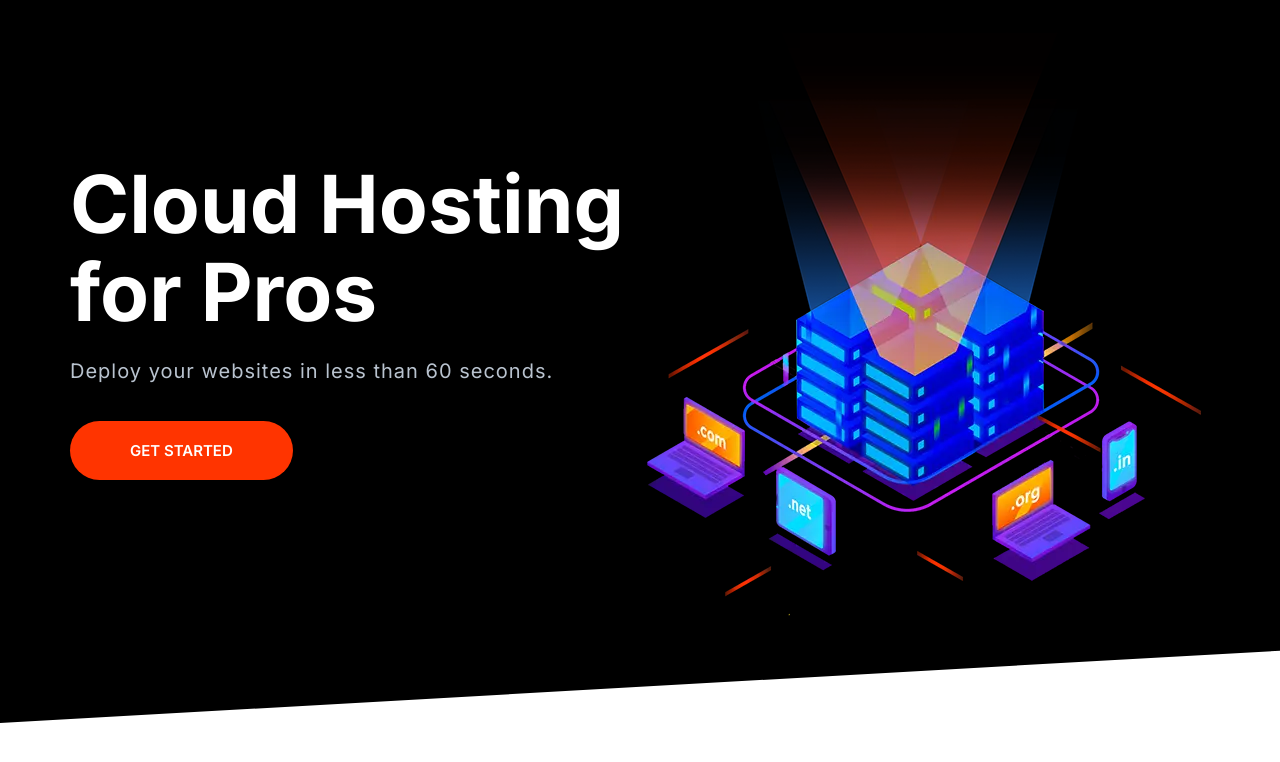
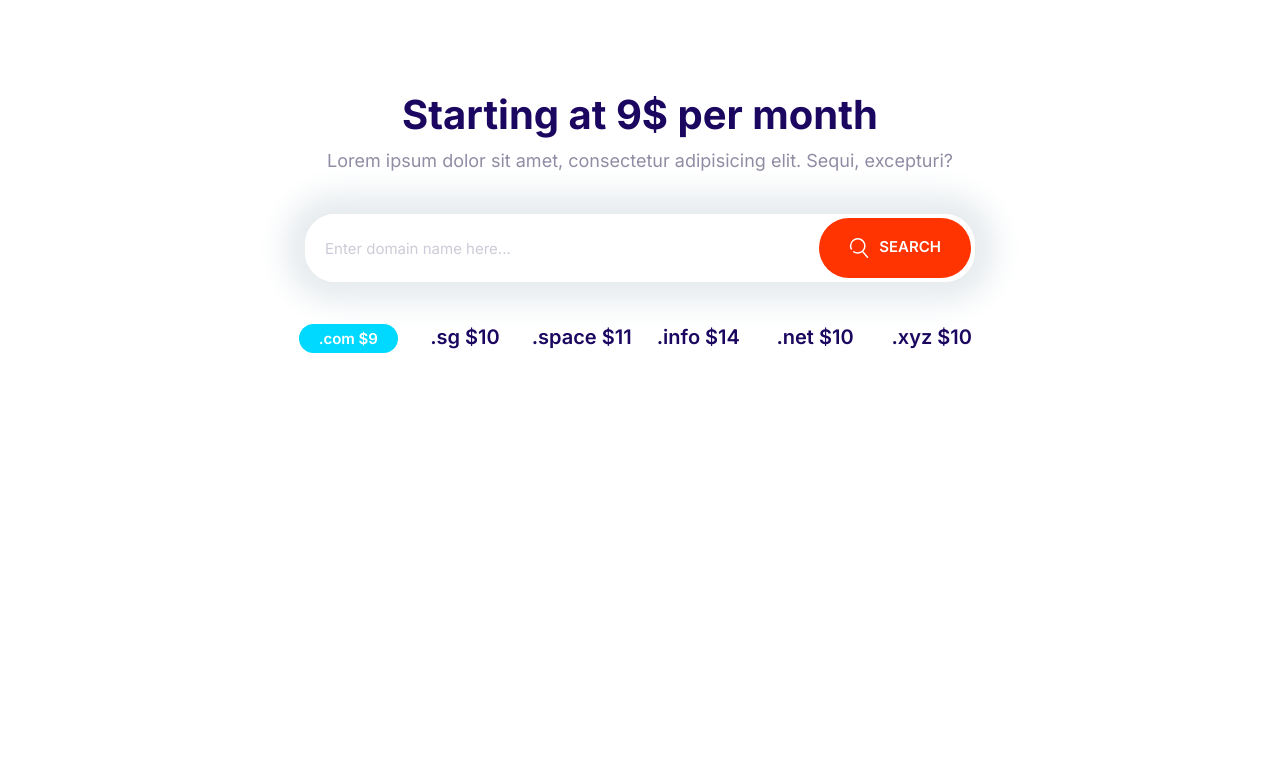
Before and after one commit to KRUT74/Nprnt, a plain HTML site: page index.html in a window 1280 px wide. Drawn offline with Linux system fonts and the light colour scheme.

Commit message:
building domain block

```diff
--- a/css/styles.css
+++ b/css/styles.css
@@ -200,10 +200,18 @@
     font-size: 1.8rem;
     font-weight: 600;
     margin: 1rem 0;
+    outline: 0;
     padding: 2rem 3rem;
     text-align: center;
     text-transform: uppercase;
     white-space: nowrap;
+  }
+
+  .btn .icon{
+    width: 2rem;
+    height: 2rem;
+    margin-right: 1rem;
+    vertical-align: middle;
   }
 
   .btn--primary {
@@ -278,12 +286,14 @@
     border: 1px solid var(--color-border);
     border-radius: var(--border-radius);
     display: flex;
+
   }
 
   .input-group .input {
     border: 0;
     flex-grow: 1;
-    padding: 1.5rem 1rem;
+    padding: 1.5rem 2rem;
+
   }
 
   .input-group .btn {
@@ -719,3 +729,30 @@ position: relative;
 
 
     }
+
+
+    /*Domain block*/
+
+    .block-domain .input-group{
+      box-shadow: 0 0 30px 20px #e6ebee;
+      border: 0;
+      margin: 4rem auto;
+      max-width: 670px;
+    }
+
+    .block-domain__prices{
+      display: grid;
+      grid-template-columns: repeat(3,1fr);
+      grid-template-rows: repeat(2,6rem);
+      font-size: 2rem;
+      font-weight: 600;
+      justify-items: center;
+      max-width: 700px;
+      margin: 0 auto;
+    }
+
+    @media screen and (min-width:768px){
+     .block-domain__prices{
+      grid-template-columns: repeat(auto-fit,minmax(10rem, 1fr));
+     }
+    }
--- a/index.html
+++ b/index.html
@@ -12,25 +12,35 @@
     <link rel="stylesheet" href="/css/styles.css" />
   </head>
   <body>
-    <section class="block block--dark block--skewed-left hero">
-      <div class="container grid grid--1x2">
-        <header class="block__header hero__content">
-          <h1 class="block__heading">Cloud Hosting for Pros</h1>
-          <p class="hero__tagline">
-            Deploy your websites in less than 60 seconds.
-          </p>
-          <a href="" class="btn btn--accent btn--stretched">Get Started</a>
-        </header>
-        <picture>
-          <source
-            type="image/webp"
-            srcset="images/banner.webp 1x, images/banner@2x.webp 2x" />
-          <source
-            type="image/png"
-            srcset="images/banner.png 1x, images/banner@2x.png 2x" />
-          <img class="hero__image" src="images/banner.png" alt=""
-        /></picture>
+    <section class="block container block-domain">
+      <header class="block__header">
+        <h2>Starting at 9$ per month</h2>
+        <p>
+          Lorem ipsum dolor sit amet, consectetur adipisicing elit. Sequi,
+          excepturi?
+        </p>
+      </header>
+      <div class="input-group">
+        <input
+          type="text"
+          class="input"
+          placeholder="Enter domain name here..."
+        />
+        <button class="btn btn--accent">
+          <svg class="icon icon--white">
+            <use xlink:href="images/sprite.svg#search"></use></svg
+          >Search
+        </button>
       </div>
+      <ul class="list block-domain__prices">
+        <li><span class="badge badge--secondary">.com $9</span></li>
+        <li>.sg $10</li>
+        <li>.space $11</li>
+        <li>.info $14</li>
+        <li>.net $10</li>
+        <li>.xyz $10</li>
+      </ul>
     </section>
+    <script src="js/main.js"></script>
   </body>
 </html>
```
Also changed, not shown: css/Components/Domain Block.html (added, +26 -0 lines), css/Components/inputgroups.html (+2 -6 lines).
